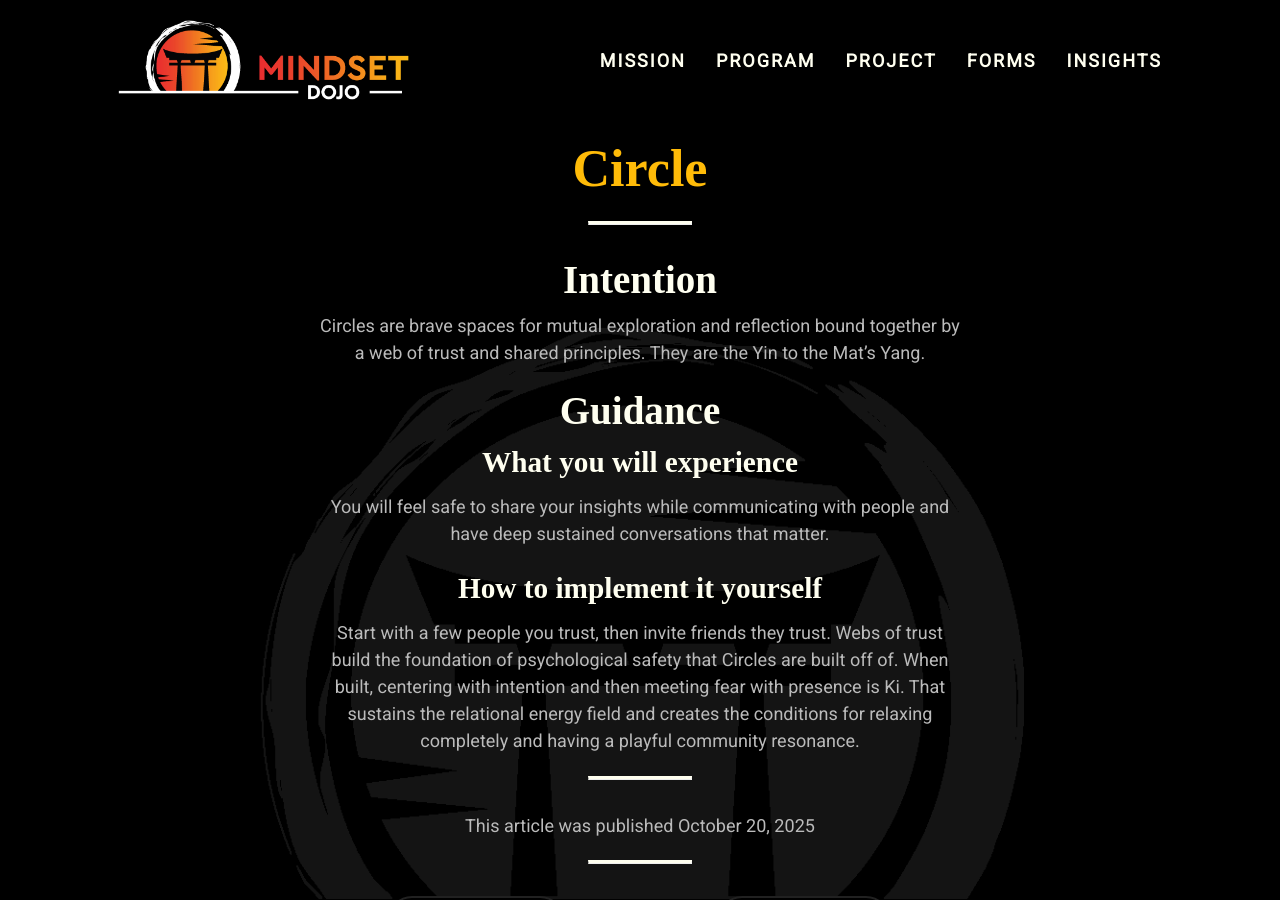
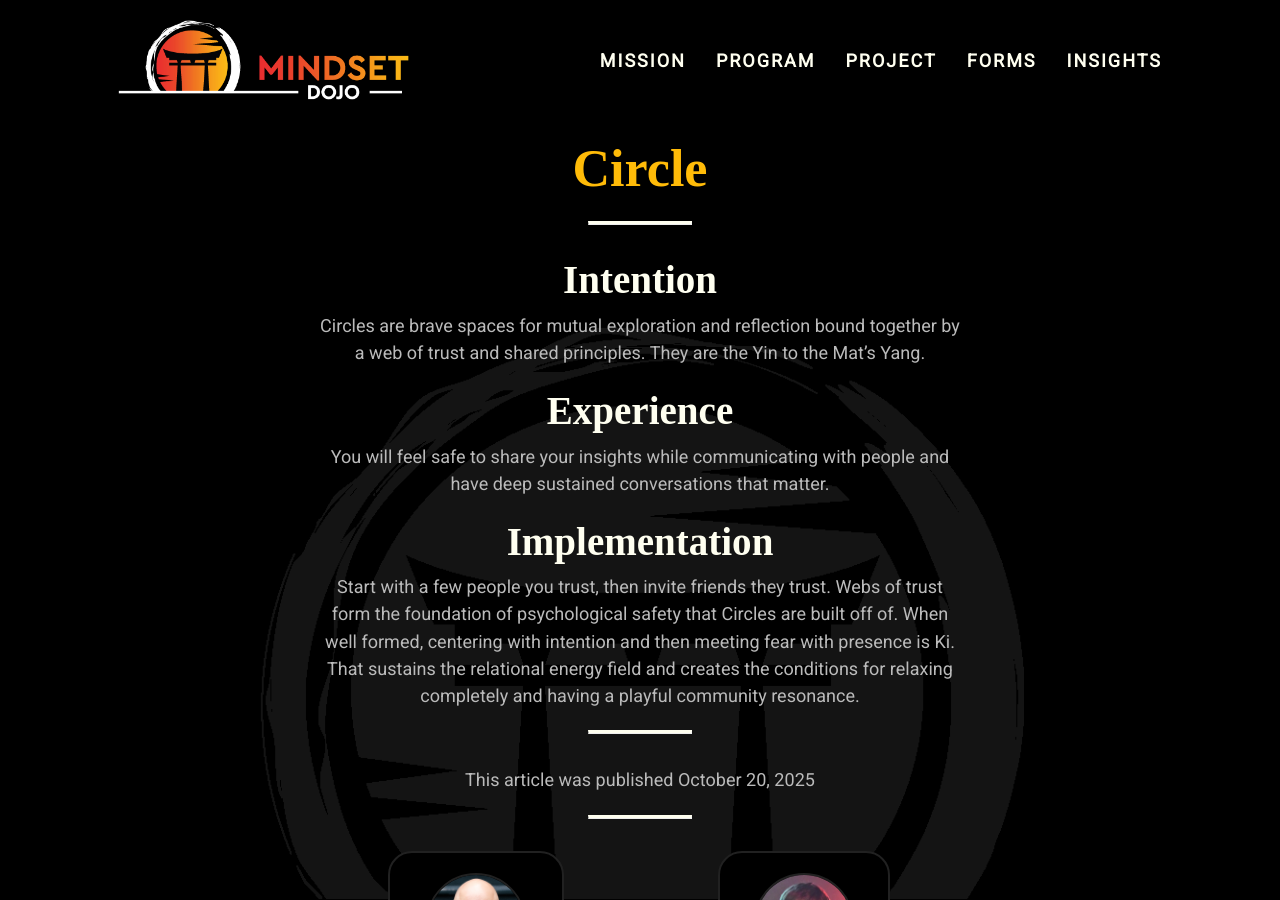
Before and after one commit to mindset-dojo/mindset-dojo.github.io, a Jekyll site: the page built from _forms/2025-10-20-circle.md, in a window 1280 px wide and 900 px high. Built offline with Jekyll 4.4.1, drawn with Linux system fonts in a browser that asks for light colours; some web fonts are replaced.

Commit message:
refactor(circle): language.

```diff
--- a/_forms/2025-10-20-circle.md
+++ b/_forms/2025-10-20-circle.md
@@ -18,12 +18,10 @@ excerpt: "Circles are brave spaces for mutual exploration and reflection bound t
 
 Circles are brave spaces for mutual exploration and reflection bound together by a web of trust and shared principles. They are the Yin to the Mat's Yang.
 
-## Guidance
-
-### What you will experience
+## Experience
 
 You will feel safe to share your insights while communicating with people and have deep sustained conversations that matter.
 
-### How to implement it yourself
+## Implementation
 
-Start with a few people you trust, then invite friends they trust. Webs of trust build the foundation of psychological safety that Circles are built off of. When built, centering with intention and then meeting fear with presence is Ki. That sustains the relational energy field and creates the conditions for relaxing completely and having a playful community resonance.
+Start with a few people you trust, then invite friends they trust. Webs of trust form the foundation of psychological safety that Circles are built off of. When well formed, centering with intention and then meeting fear with presence is Ki. That sustains the relational energy field and creates the conditions for relaxing completely and having a playful community resonance.
```
